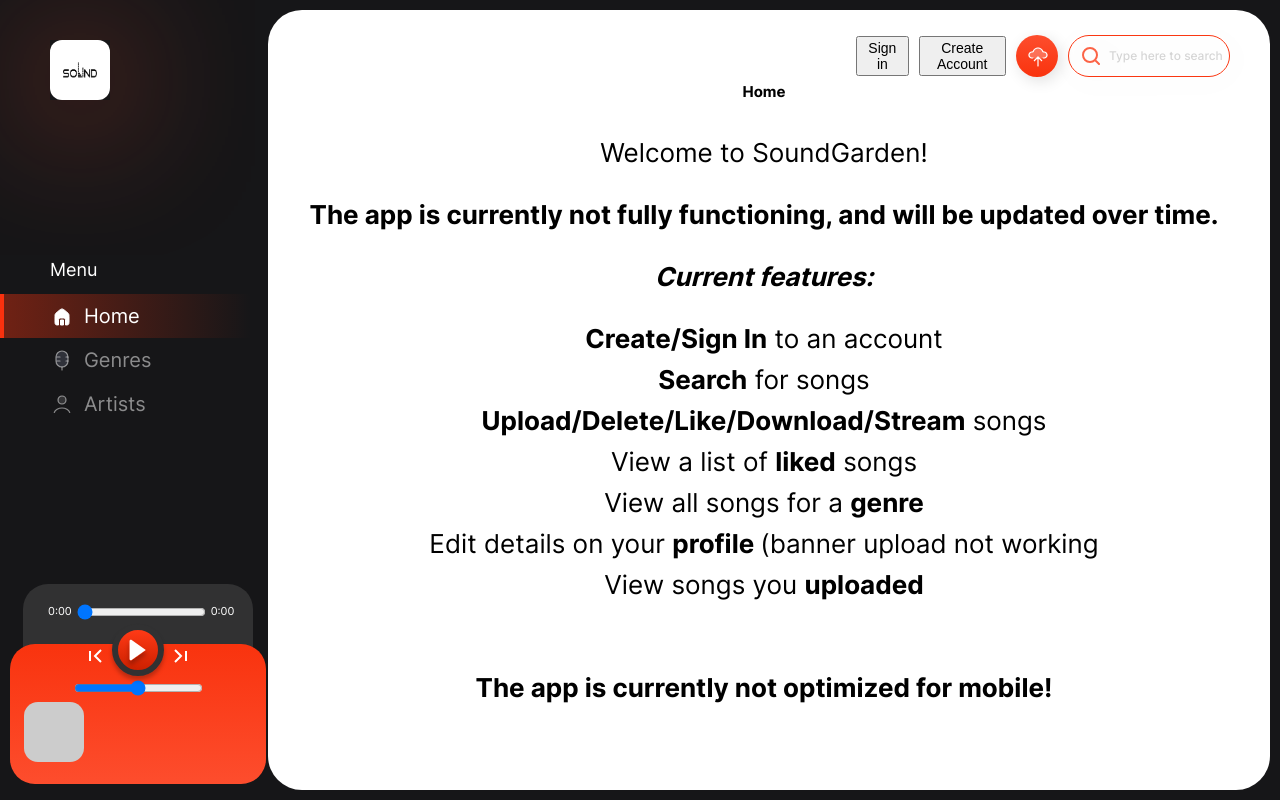
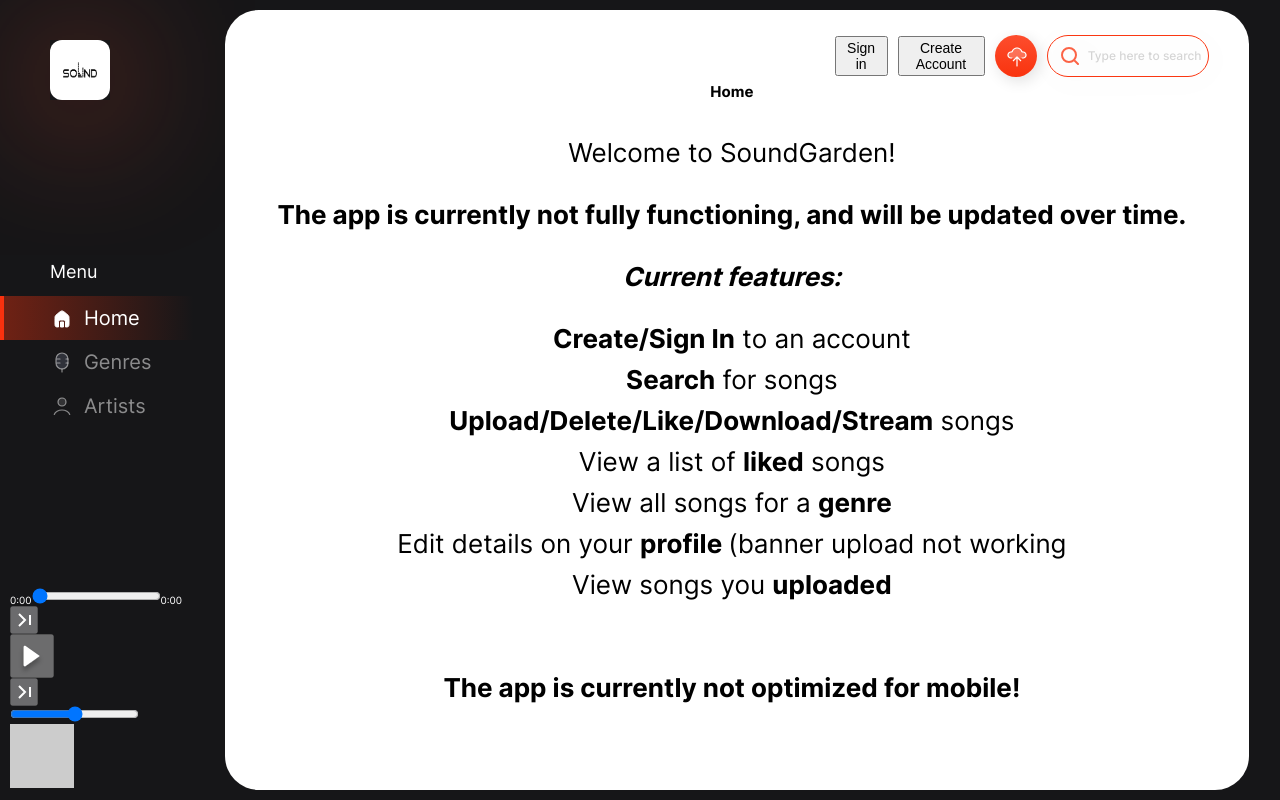
Before and after one commit to khalil0525/sound-garden-app, a React (Create React App) app: page / in a window 1280 px wide. Built offline with nearby package versions, Linux system fonts and the light colour scheme; no server answers.

Commit message:
changed class names

```diff
--- a/src/components/AudioPlayer/AudioPlayer.js
+++ b/src/components/AudioPlayer/AudioPlayer.js
@@ -268,7 +268,7 @@ const AudioPlayer = () => {
   // }, [url]);
 
   return (
-    <div className={styles["audio-player"]}>
+    <div className={styles["audioPlayer"]}>
       <ReactPlayer
         ref={player}
         width={0}
@@ -290,12 +290,12 @@ const AudioPlayer = () => {
       />
 
       {/* Grey DIV ************************ */}
-      <div className={styles["audio-player__upper"]}>
-        <div className={styles["audio-player__controls"]}>
+      <div className={styles["audioPlayer__upper"]}>
+        <div className={styles["audioPlayer__controls"]}>
           {/* SEEK  */}
           <AudioSeekControlBar
-            className={styles["audio-player__controls-seek"]}
-            durationClassName={styles["audio-player__controls-seek-duration"]}
+            className={styles["audioPlayer__controls-seek"]}
+            durationClassName={styles["audioPlayer__controls-seek-duration"]}
             duration={duration}
             played={played}
             onChange={handleSeekChange}
@@ -306,13 +306,13 @@ const AudioPlayer = () => {
       </div>
       {/* ORANGE DIV ************************ */}
 
-      <div className={styles["audio-player__lower"]}>
+      <div className={styles["audioPlayer__lower"]}>
         {/* PREVIOUS/PLAY&PAUSE/NEXT */}
-        <div className={styles["audio-player__controls-main"]}>
+        <div className={styles["audioPlayer__controls-main"]}>
           {/* PREVIOUS BUTTON */}
           <Button
             disabled={!loadedSongURL}
-            className={styles["audio-player__controls-main-previous"]}
+            className={styles["audioPlayer__controls-main-previous"]}
             onClick={handlePreviousClick}
             iconImage={previous_NextIcon}
             altText="Audio player previous button icon"
@@ -321,7 +321,7 @@ const AudioPlayer = () => {
           <Button
             disabled={!loadedSongURL}
             onClick={handlePlayPause}
-            className={styles["audio-player__controls-main-play"]}
+            className={styles["audioPlayer__controls-main-play"]}
             iconImage={playing ? pauseIcon : playIcon}
             altText={
               playing ? "Audio player pause button" : "Audio player play button"
@@ -330,7 +330,7 @@ const AudioPlayer = () => {
           {/* NEXT BUTTON */}
           <Button
             disabled={!loadedSongURL}
-            className={styles["audio-player__controls-main-next"]}
+            className={styles["audioPlayer__controls-main-next"]}
             onClick={handleNextClick}
             iconImage={previous_NextIcon}
             altText="Audio player next button icon"
@@ -338,7 +338,7 @@ const AudioPlayer = () => {
         </div>
 
         {/* VOLUME */}
-        <div className={styles["audio-player__controls-volume"]}>
+        <div className={styles["audioPlayer__controls-volume"]}>
           <input
             type="range"
             min={0}
@@ -349,10 +349,10 @@ const AudioPlayer = () => {
           />
         </div>
 
-        <div className={styles["audio-player__trackDetails"]}>
-          <div className={styles["audio-player__trackDetails-songArt"]}>
+        <div className={styles["audioPlayer__trackDetails"]}>
+          <div className={styles["audioPlayer__trackDetails-songArt"]}>
             <img
-              className={styles["audio-player__trackDetails-songArt-image"]}
+              className={styles["audioPlayer__trackDetails-songArt-image"]}
               src={
                 loadedSongURL && playlist[playlistIndex].songPhotoURL
                   ? playlist[playlistIndex].songPhotoURL
@@ -363,17 +363,15 @@ const AudioPlayer = () => {
               height="64"
             />
           </div>
-          <div className={styles["audio-player__trackDetails-songDetails"]}>
+          <div className={styles["audioPlayer__trackDetails-songDetails"]}>
             <AudioPlayerMarquee
-              className={styles["audio-player__trackDetails-songDetails-title"]}
+              className={styles["audioPlayer__trackDetails-songDetails-title"]}
             >
               {loadedSongURL && playlist[playlistIndex].title}
             </AudioPlayerMarquee>
 
             <p
-              className={
-                styles["audio-player__trackDetails-songDetails-artist"]
-              }
+              className={styles["audioPlayer__trackDetails-songDetails-artist"]}
             >
               {loadedSongURL && playlist[playlistIndex].artist}
             </p>
```
